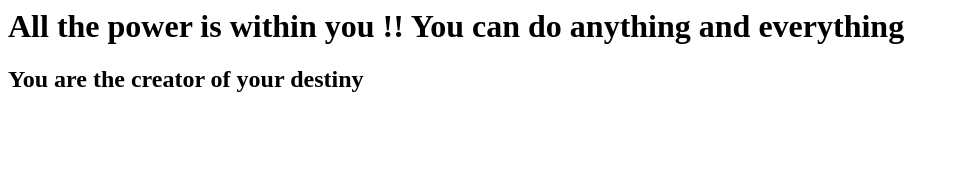
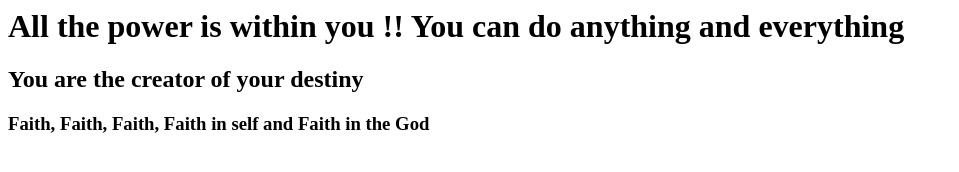
Before and after one commit to ranganarendra/firstgitrepo, a plain HTML site: page index.html in a window 1280 px wide. Shown: the whole page, without its empty margins (0-959 px from the left). Drawn offline with Linux system fonts and the light colour scheme.

Commit message:
add 3rd quote

```diff
--- a/index.html
+++ b/index.html
@@ -2,5 +2,6 @@
 <body>
 <h1>All the power is within you !! You can do anything and everything</h1>
 <h2>You are the creator of your destiny </h2>
+<h3>Faith, Faith, Faith, Faith in self and Faith in the God </h3>
 </body>
 </html>
```
